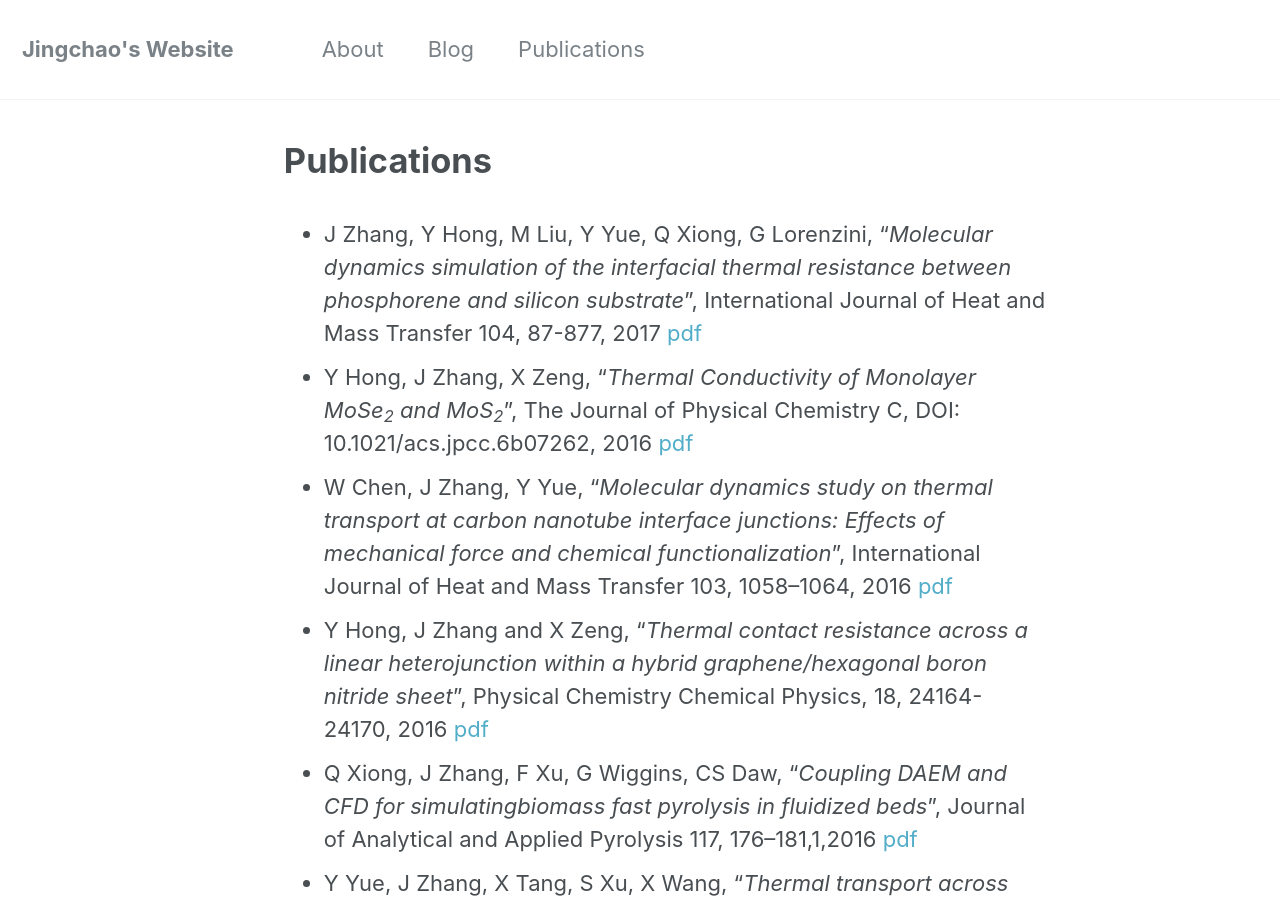
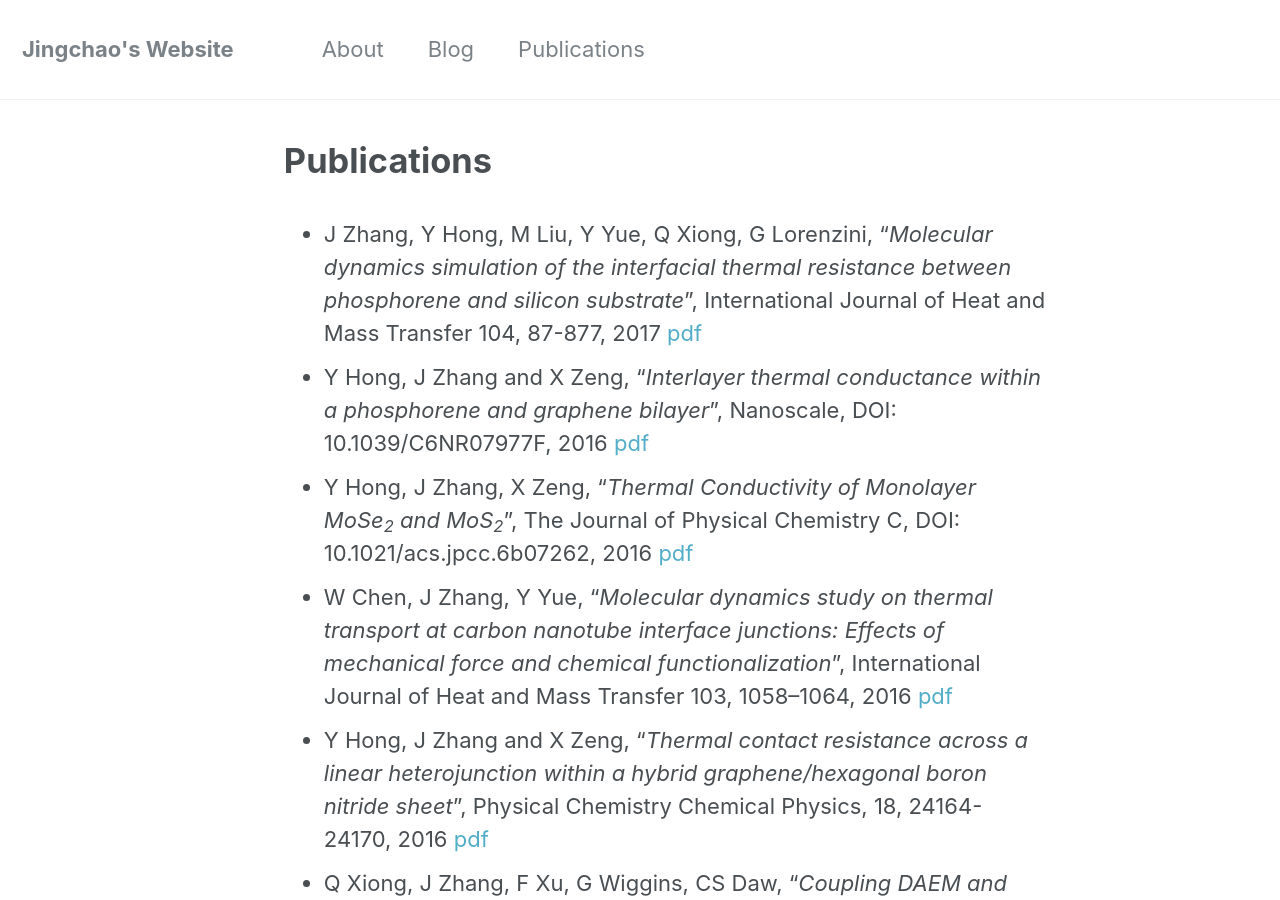
Before and after one commit to JingchaoZhang/JingchaoZhang.github.io, a Jekyll site: the page built from _pages/publications.md, in a window 1280 px wide and 900 px high. Built offline with Jekyll 4.4.1, drawn with Linux system fonts in a browser that asks for light colours.

Commit message:
Update publications.md

```diff
--- a/_pages/publications.md
+++ b/_pages/publications.md
@@ -6,6 +6,7 @@ author_profile: false
 ---
 
 - J Zhang, Y Hong, M Liu, Y Yue, Q Xiong, G Lorenzini, "_Molecular dynamics simulation of the interfacial thermal resistance between phosphorene and silicon substrate_", International Journal of Heat and Mass Transfer 104, 87-877, 2017 [pdf](https://drive.google.com/file/d/0B3Yj4QkZpI-deGVXQ0pybURsRjA/view?usp=sharing)
+- Y Hong, J Zhang and X Zeng, "_Interlayer thermal conductance within a phosphorene and graphene bilayer_", Nanoscale, DOI: 10.1039/C6NR07977F, 2016 [pdf](https://drive.google.com/file/d/0B3Yj4QkZpI-dOF9EaGk5UnBwQm8/view?usp=sharing)
 - Y Hong, J Zhang, X Zeng, "_Thermal Conductivity of Monolayer MoSe<sub>2</sub> and MoS<sub>2</sub>_", The Journal of Physical Chemistry C, DOI: 10.1021/acs.jpcc.6b07262, 2016 [pdf](https://drive.google.com/file/d/0B3Yj4QkZpI-dSmZpd0RqVUprc1U/view?usp=sharing)
 - W Chen, J Zhang, Y Yue, "_Molecular dynamics study on thermal transport at carbon nanotube interface junctions: Effects of mechanical force and chemical functionalization_", International Journal of Heat and Mass Transfer 103, 1058–1064, 2016 [pdf](https://drive.google.com/file/d/0B3Yj4QkZpI-ddjB3bEw2MDg2YTQ/view?usp=sharing)
 - Y Hong, J Zhang and X Zeng, "_Thermal contact resistance across a linear heterojunction within a hybrid graphene/hexagonal boron nitride sheet_", Physical Chemistry Chemical Physics, 18, 24164-24170, 2016 [pdf](https://drive.google.com/file/d/0B3Yj4QkZpI-dTXRaaWJTTlBsWDQ/view?usp=sharing)
```
